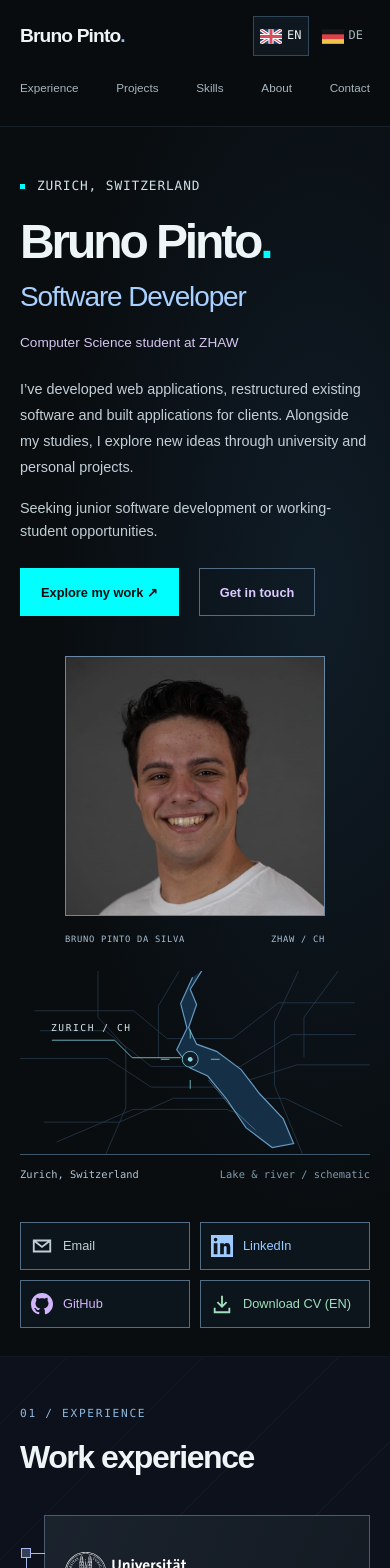
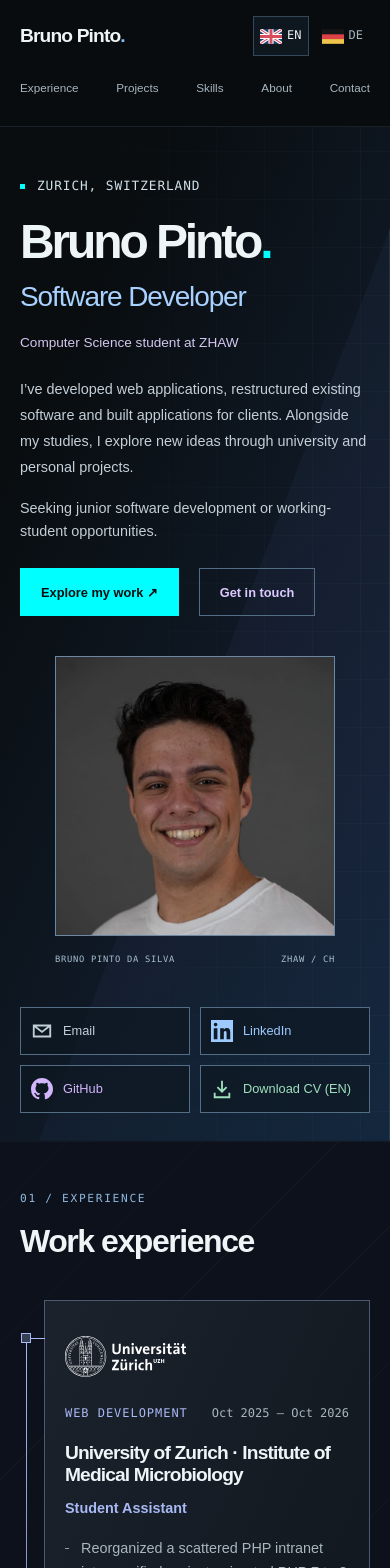
Before and after one commit to Bruno-Pinto/portfolio, a Next.js app: page / in a window 390 px wide. Shown: the top 1568 px of the page. Built offline with nearby package versions, Linux system fonts and the light colour scheme.

Commit message:
Replace map with architectural background and varied reveal animations

```diff
--- a/src/app/globals.css
+++ b/src/app/globals.css
@@ -2464,29 +2464,6 @@ main > section.section {
 .cv-note > .muted {
   flex-basis: 100%;
   margin-top: 4px;
-}
-.zurich-graphic {
-  width: 100%;
-  max-width: 430px;
-  margin: 0;
-}
-.zurich-graphic > svg {
-  display: block;
-  width: 100%;
-  height: auto;
-}
-.zurich-graphic figcaption {
-  display: flex;
-  flex-wrap: wrap;
-  justify-content: space-between;
-  gap: 8px;
-  color: #b3c6d5;
-  font: 0.65rem/1.5 var(--font-mono);
-  padding-top: 12px;
-  border-top: 1px solid #3f556a;
-}
-.zurich-graphic figcaption span {
-  color: #819aac;
 }
 /* All controls share a quick press response; card flight uses its own transform. */
 button,
@@ -2583,9 +2560,6 @@ summary {
     width: min(100%, 260px);
     justify-self: center;
   }
-  .zurich-graphic {
-    max-width: 360px;
-  }
   .hero .hero-links {
     display: grid;
     grid-template-columns: repeat(2, minmax(0, 1fr));
@@ -2605,3 +2579,69 @@ summary:active {
   border-color: #c6eaff;
   box-shadow: inset 0 0 0 1px #9cc9ed66;
 }
+
+/* Architectural planes and a slow drafting grid replace the location graphic. */
+.hero-surface {
+  position: relative;
+  isolation: isolate;
+  overflow: clip;
+  background: linear-gradient(115deg, #090d10 20%, #101b29 64%, #14233a 100%);
+}
+.hero-surface::before {
+  content: "";
+  position: absolute;
+  z-index: -1;
+  inset: -72px;
+  pointer-events: none;
+  background-image:
+    linear-gradient(#8bb5da12 1px, transparent 1px),
+    linear-gradient(90deg, #8bb5da12 1px, transparent 1px);
+  background-size: 72px 72px;
+  mask-image: linear-gradient(90deg, transparent 20%, black 90%);
+  animation: drafting-grid 28s linear infinite;
+  animation-play-state: paused;
+}
+.hero-surface[data-in-view="true"]::before {
+  animation-play-state: running;
+}
+.hero-surface::after {
+  content: "";
+  position: absolute;
+  z-index: -1;
+  inset: 0;
+  pointer-events: none;
+  clip-path: polygon(79% 0, 100% 0, 100% 100%, 52% 100%);
+  background: linear-gradient(155deg, #36608026, #47427333 65%, #164d632e);
+  border-right: 1px solid #759bb547;
+}
+.hero .hero-visual .portrait-wrap {
+  width: min(100%, 380px);
+  max-width: 380px;
+}
+.hero .hero-visual .portrait {
+  aspect-ratio: 1;
+}
+.hero .portrait-wrap::before {
+  border-color: #8fb9df;
+  width: 86%;
+  height: 78%;
+}
+@keyframes drafting-grid {
+  to {
+    background-position: 72px 72px;
+  }
+}
+@media (max-width: 700px) {
+  .hero .hero-visual .portrait-wrap {
+    width: min(100%, 280px);
+  }
+  .hero-surface::before {
+    background-size: 48px 48px;
+    opacity: 0.65;
+    animation: none;
+  }
+  .hero-surface::after {
+    clip-path: polygon(100% 10%, 100% 100%, 10% 100%);
+    opacity: 0.65;
+  }
+}
--- a/src/components/about-motion.tsx
+++ b/src/components/about-motion.tsx
@@ -132,8 +132,8 @@ export function AboutMotion({
             animate(
               child,
               [
-                { opacity: 0, transform: "translateY(12px)" },
-                { opacity: 1, transform: "translateY(0)" },
+                { opacity: 0, clipPath: "inset(0 12% 0 0)" },
+                { opacity: 1, clipPath: "inset(0 0% 0 0)" },
               ],
               delay + (desktop.matches ? 180 : 0),
               500,
--- a/src/components/page-motion.tsx
+++ b/src/components/page-motion.tsx
@@ -13,13 +13,36 @@ export function PageMotion() {
           if (!entry.isIntersecting) continue;
           observer.unobserve(entry.target);
           if (reduced.matches) continue;
-          const animation = entry.target.animate(
-            [
-              { opacity: 0, transform: "translateY(26px)" },
-              { opacity: 1, transform: "translateY(0)" },
-            ],
-            { duration: 720, easing: "cubic-bezier(0.2, 0.7, 0.3, 1)" },
-          );
+          const target = entry.target;
+          let frames: Keyframe[] = [{ opacity: 0 }, { opacity: 1 }];
+          let duration = 650;
+          if (target.matches("#hero-title")) {
+            frames = [
+              { clipPath: "inset(0 100% 0 0)", opacity: 0.4 },
+              { clipPath: "inset(0 0% 0 0)", opacity: 1 },
+            ];
+            duration = 850;
+          } else if (target.matches(".portrait-wrap")) {
+            frames = [
+              { clipPath: "inset(45% 0 45% 0)", opacity: 0.4 },
+              { clipPath: "inset(0% 0 0% 0)", opacity: 1 },
+            ];
+            duration = 900;
+          } else if (target.matches(".skill-card")) {
+            frames = [
+              { opacity: 0.3, scale: "0.96" },
+              { opacity: 1, scale: "1" },
+            ];
+          } else if (target.matches(".job")) {
+            frames = [
+              { opacity: 0.25, clipPath: "inset(0 0 0 6%)" },
+              { opacity: 1, clipPath: "inset(0 0 0 0%)" },
+            ];
+          }
+          const animation = target.animate(frames, {
+            duration,
+            easing: "cubic-bezier(0.2, 0.7, 0.3, 1)",
+          });
           animations.add(animation);
           animation.onfinish = () => animations.delete(animation);
         }
@@ -28,9 +51,14 @@ export function PageMotion() {
     );
     document
       .querySelectorAll(
-        ".hero-copy, .portrait-wrap, .job, #skills .skill-card, #contact > .container",
+        "#hero-title, .hero-copy > p, .hero-copy .actions, .portrait-wrap, .job, #skills .skill-card, #contact > .container",
       )
       .forEach((element) => observer.observe(element));
+    const surface = document.querySelector<HTMLElement>(".hero-surface");
+    const backgroundObserver = new IntersectionObserver((entries) => {
+      if (surface) surface.dataset.inView = String(entries[0].isIntersecting);
+    });
+    if (surface) backgroundObserver.observe(surface);
     const stop = () => {
       if (reduced.matches)
         animations.forEach((animation) => animation.cancel());
@@ -38,6 +66,7 @@ export function PageMotion() {
     reduced.addEventListener("change", stop);
     return () => {
       observer.disconnect();
+      backgroundObserver.disconnect();
       reduced.removeEventListener("change", stop);
       animations.forEach((animation) => animation.cancel());
     };
--- a/src/components/portfolio.tsx
+++ b/src/components/portfolio.tsx
@@ -11,7 +11,6 @@ import { SectionNav } from "@/components/section-nav";
 import { TechnicalSkills } from "@/components/technical-skills";
 import { AboutMap } from "@/components/about-map";
 import { LanguageFlag } from "@/components/language-flag";
-import { ZurichGraphic } from "@/components/zurich-graphic";
 import { PageMotion } from "@/components/page-motion";
 export function Portfolio({ locale }: { locale: Locale }) {
   const t = content[locale];
@@ -103,7 +102,6 @@ export function Portfolio({ locale }: { locale: Locale }) {
                   <span>ZHAW / CH</span>
                 </div>
               </div>
-              <ZurichGraphic locale={locale} />
             </div>
             <div className="hero-links">
               <a className="social-link" href="mailto:bpintodasilva@gmail.com">
--- a/src/components/zurich-graphic.tsx
+++ /dev/null
@@ -1,60 +0,0 @@
-import type { Locale } from "@/content/portfolio";
-
-// An original diagram inspired by the lake and river, not a geographic map.
-export function ZurichGraphic({ locale }: { locale: Locale }) {
-  return (
-    <figure className="zurich-graphic">
-      <svg
-        viewBox="0 0 440 230"
-        role="img"
-        aria-label={
-          locale === "en"
-            ? "Abstract Zurich lake and river illustration"
-            : "Abstrakte Illustration von See und Fluss in Zürich"
-        }
-      >
-        <g fill="none" stroke="#426383" strokeWidth="1" opacity="0.5">
-          <path d="M18 50h125l42 35h82l58-45h96M0 110h110l55 36h95l88-28h92M30 190h95l68-30h140l72 35M98 0v58l35 38v76l-25 58M350 0l-30 64v80l35 86" />
-          <path d="M25 75h82l58 45h112l65-40h80M46 215l96-41h117l78 25M200 0l-26 44v65M400 0l-43 58v50" />
-        </g>
-        <path
-          d="M217 8l-15 33 8 31-13 27 17 23 22 10 23 28 25 37 33 25 27-5-13-31-30-32-23-30-31-23-25-9-10-21 10-29-8-19 15-24"
-          fill="#142f46"
-          stroke="#6599c1"
-          strokeWidth="1.5"
-        />
-        <path
-          d="m237 137 31 37 28 26"
-          fill="none"
-          stroke="#89bfd7"
-          strokeWidth="1"
-          opacity="0.5"
-        />
-        <g transform="translate(214 111)">
-          <circle r="10" fill="#101b26" stroke="#82d9e2" />
-          <circle r="3" fill="#82d9e2" />
-          <path d="M-26 0h-11M26 0h11M0-26v-11M0 26v11" stroke="#82d9e2" />
-        </g>
-        <path d="M202 109h-61l-22-22H40" fill="none" stroke="#82d9e2" />
-        <text
-          x="39"
-          y="76"
-          fill="#d4e8f1"
-          fontFamily="Consolas, monospace"
-          fontSize="12"
-          letterSpacing="2"
-        >
-          ZURICH / CH
-        </text>
-      </svg>
-      <figcaption>
-        {locale === "en" ? "Zurich, Switzerland" : "Zürich, Schweiz"}
-        <span>
-          {locale === "en"
-            ? "Lake & river / schematic"
-            : "See & Fluss / schematisch"}
-        </span>
-      </figcaption>
-    </figure>
-  );
-}
```
Also changed, not shown: 2 other files (tests, documents, lock files or other folders).
